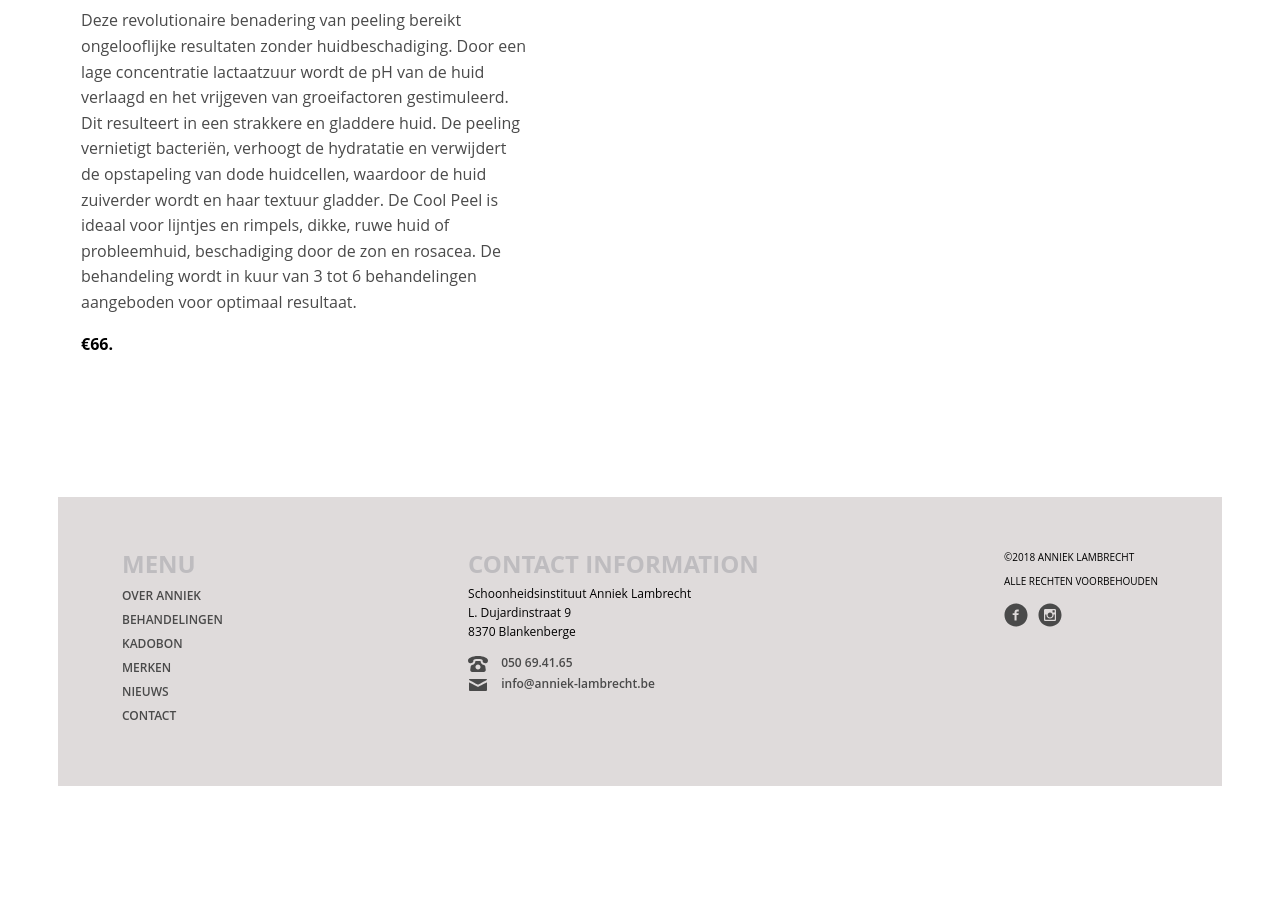
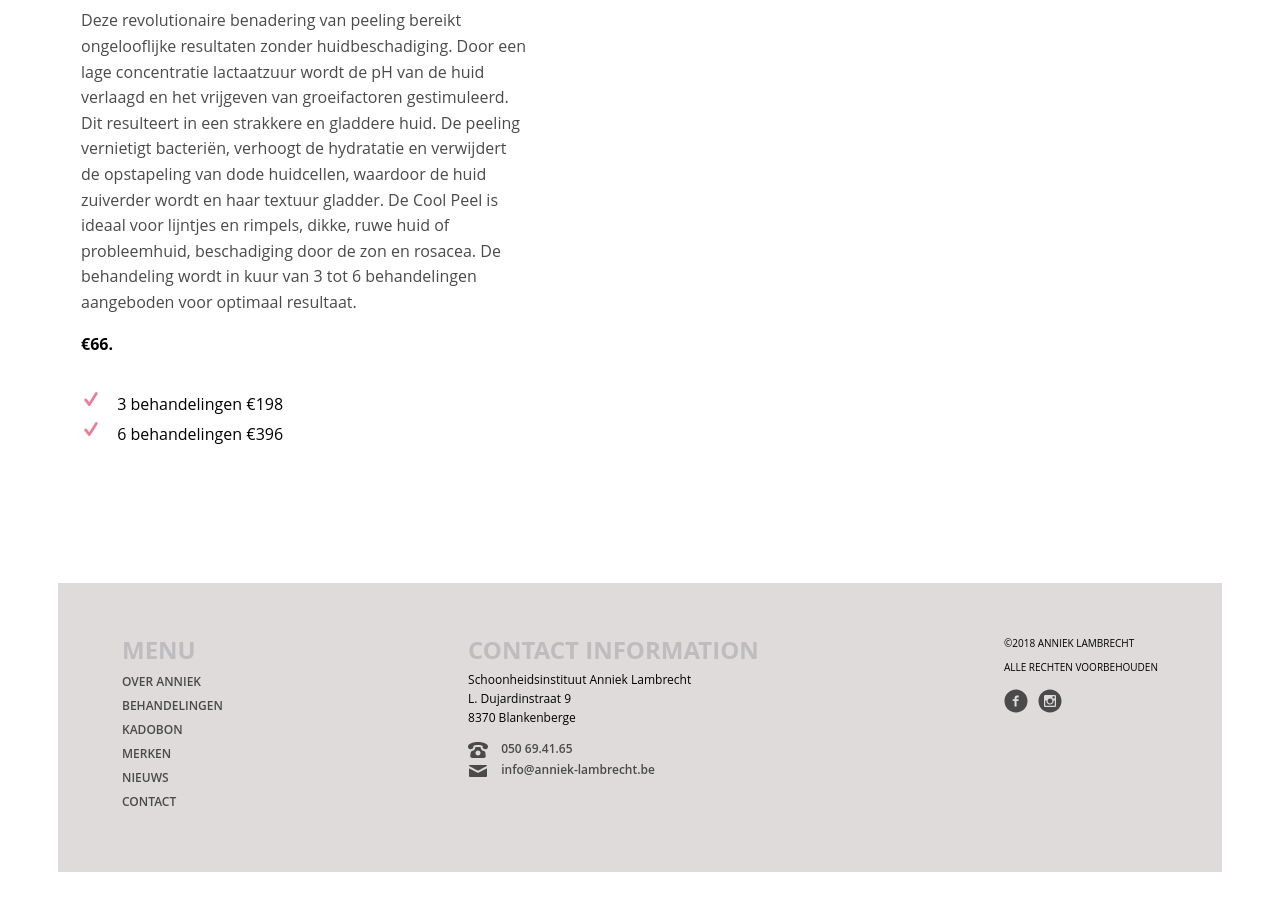
Before and after one commit to acandael/anniek, a Jekyll site: the page built from huidverbeterende_kuren.html, in a window 1280 px wide and 900 px high, scrolled down 969 px. Built offline with Jekyll 4.4.1, drawn with Linux system fonts in a browser that asks for light colours; before the commit the page ends 1783 px from its top, so only the background shows below that.

Commit message:
small adjustments to text

```diff
--- a/definitieve-ontharing.html
+++ b/definitieve-ontharing.html
@@ -3,7 +3,7 @@ layout: default
 ---
 <header class="page">
   <h1>DEFINITIEVE ONTHARING</h1>
-  <p class="subtitle">Light Sheer Desire: het allernieuwste systeem voor definitieve ontharing.</p>
+  <p class="subtitle">De meest definitieve oplossing om lichaamshaar te verwijderen.</p>
 </header>
 <section class="page">
 <div class="row">
--- a/df-mobile.html
+++ b/df-mobile.html
@@ -3,12 +3,11 @@ layout: default
 ---
 <header class="page">
   <h1>DF-MOBILE</h1>
+  <p class="subtitle">Behandel je huid thuis verder met het DF Mobile apparaat</p>
 </header>
 <section class="page">
 <div class="row">
   <div class="content">
-    <p class="bodytext">Een kuur bestaat uit 12 behandelingen met de focus op specifieke probleemzones.
-Maximum resultaat in een minimum van tijd.</p>
     <p class="bodytext">Het DF Mobile apparaat is een revolutionair apparaat voor een mooie, gezonde huid. Het is een fantastische tool die zacht en veilig is voor de ervaren Environ skincare gebruiker en dagelijks gebruikt mag worden.</p>
     <p class="bodytext">Het DF Mobile apparaat helpt bij de opname van significant hogere concentraties actieve ingrediënten, daar waar de huid ze het meest nodig heeft. Hierdoor verbetert de gezondheid en het uitzicht van de huid. Het resultaat wordt nog versterkt naarmate het apparaat vaker gebruikt wordt.</p>
     <h2>Voor wie?</h2>
--- a/epilatie.html
+++ b/epilatie.html
@@ -3,6 +3,7 @@ layout: default
 ---
 <header class="page">
   <h1>EPILATIE</h1>
+  <p class="subtitle">Epilaties gelaat en lichaam met warme was.</p>
 </header>
 <section class="page">
 <div class="row">
--- a/huidverbeterende_kuren.html
+++ b/huidverbeterende_kuren.html
@@ -76,7 +76,20 @@ layout: default
         <p class="bodytext">Deze revolutionaire benadering van peeling bereikt ongelooflijke resultaten zonder huidbeschadiging.
   Door een lage concentratie lactaatzuur wordt de pH van de huid verlaagd en het vrijgeven van groeifactoren gestimuleerd. Dit resulteert in een strakkere en gladdere huid. De peeling vernietigt bacteriën, verhoogt de hydratatie en verwijdert de opstapeling van dode huidcellen, waardoor de huid zuiverder wordt en haar textuur gladder. De Cool Peel is ideaal voor lijntjes en rimpels, dikke, ruwe huid of probleemhuid, beschadiging door de zon en rosacea. De behandeling wordt in kuur van 3 tot 6 behandelingen aangeboden voor optimaal resultaat.</p>
   <p class="price">&euro;66.</p>
-
+  <ul class="listing">
+    <li>
+      <svg class="listing__icon">
+        <use xlink:href="images/sprite.svg#icon-check"></use>
+      </svg>
+      3 behandelingen €198
+    </li>
+    <li>
+      <svg class="listing__icon">
+        <use xlink:href="images/sprite.svg#icon-check"></use>
+      </svg>
+      6 behandelingen €396
+    </li>
+  </ul>
   </div>
   <aside class="sidebar">
     <img class="sidebar__img" src="images/cool-peel-600.jpg" alt="huidverbeterende kuren" />
--- a/index.html
+++ b/index.html
@@ -75,7 +75,7 @@ klanten die reeds Environ dagelijks gebruiken.</p>
 pijnloze wijze.</p>
         </div>
         <div class="treatment">
-          <a href="/permanente-make-up.html"><img class="treatment__img" src="images/permanente-make-up-300.jpg" alt="df-mobile environ" /></a>
+          <a href="/permanente-make-up.html"><img class="treatment__img" src="images/permanente-make-up-300-2.jpg" alt="df-mobile environ" /></a>
           <a href="/permanente-make-up.html"><h3 class="treatment__title">Permanente Make Up</h3></a>
           <p class="bodytext">’s Morgens, ‘s middags en ’s avonds altijd een verzorgde uitstraling</p>
         </div>
--- a/permanente-make-up.html
+++ b/permanente-make-up.html
@@ -29,12 +29,12 @@ layout: default
     <a class="action" href="/contact">Bel of Mail me voor een afspraak!</a></p>
   </div>
   <aside class="sidebar">
-    <img class="sidebar__img" src="images/permanente-make-up-500.jpg" alt="df-mobile" />
+    <img class="sidebar__img" src="images/permanente-make-up-500-2.jpg" alt="df-mobile" />
   </aside>
 </div>
 <div class="row">
   <aside class="sidebar">
-    <img class="sidebar__img" src="images/permanente-make-up-500-2.jpg" alt="df-mobile" />
+    <img class="sidebar__img" src="images/permanente-make-up-500.jpg" alt="df-mobile" />
   </aside>
   <div class="content">
     <h2>Ogen</h2>
```
Also changed, not shown: images/permanente-make-up-300-2.jpg (added).
